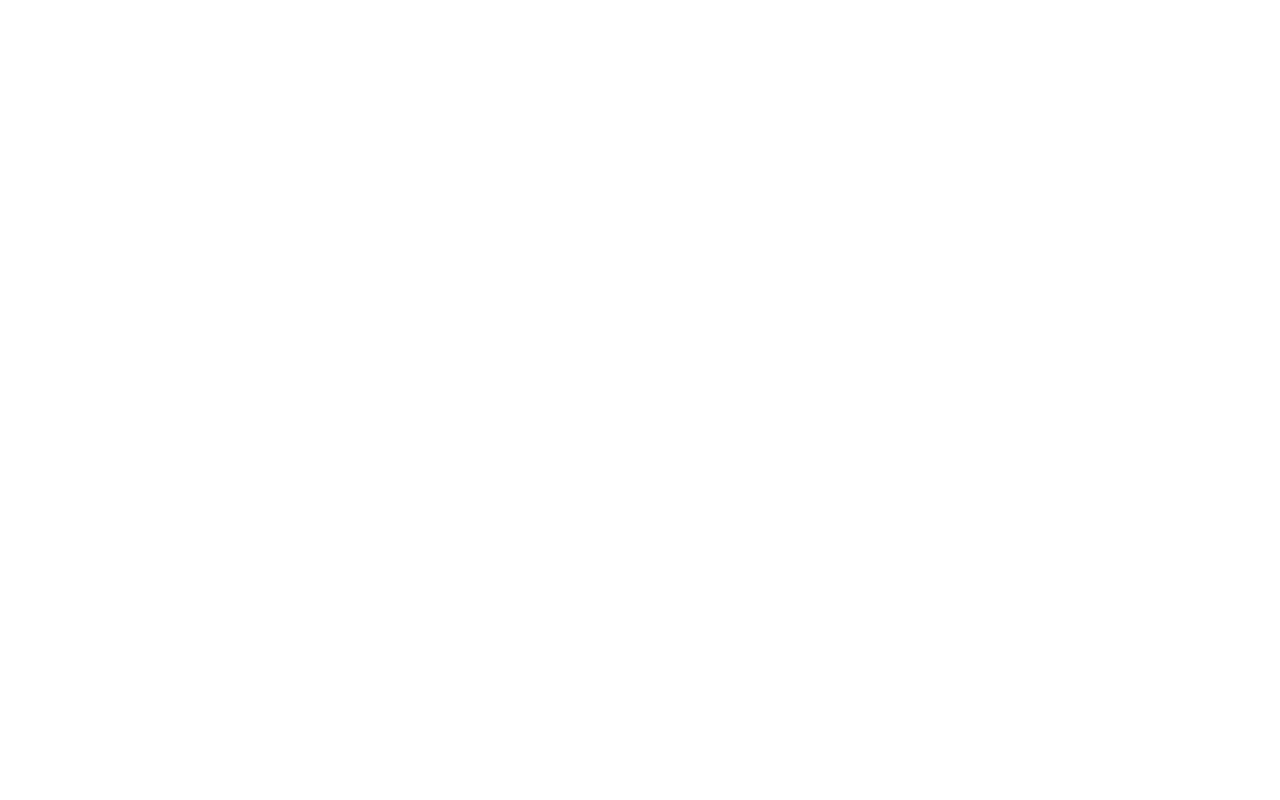
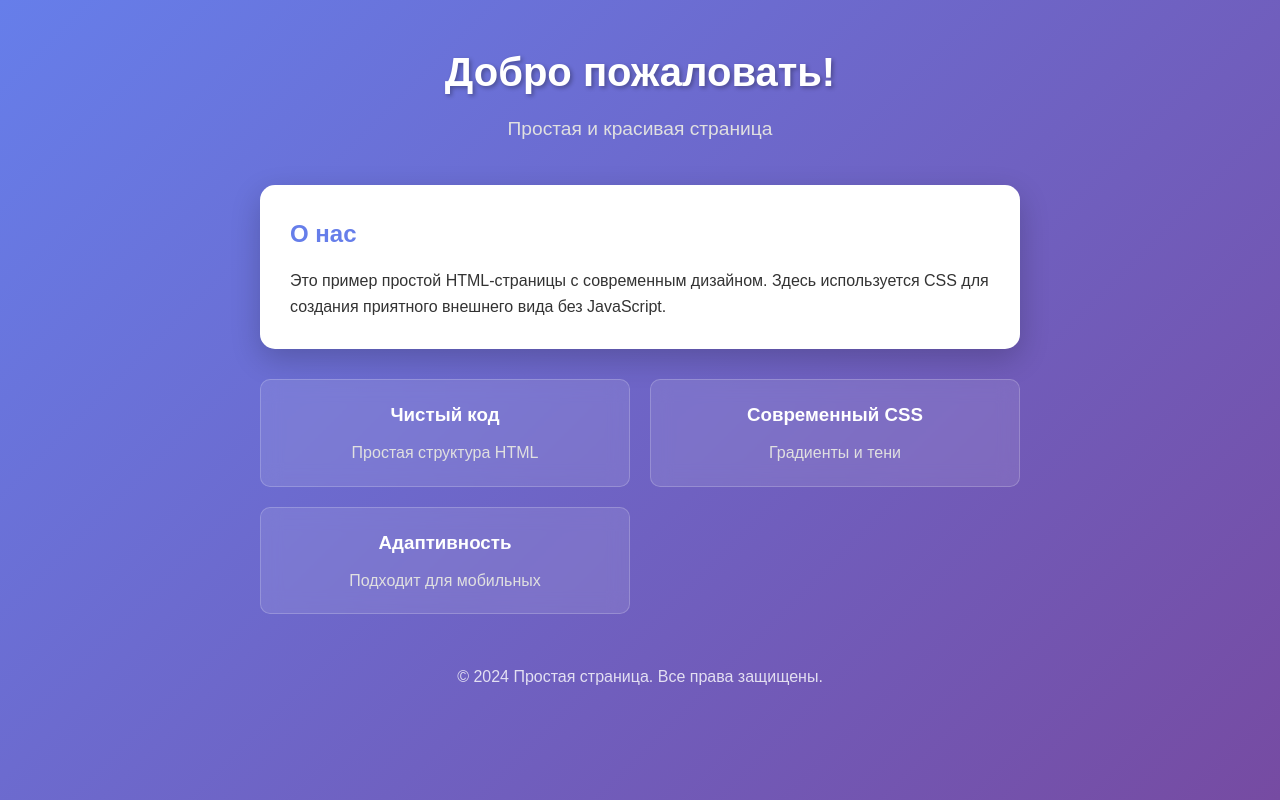
Before and after one commit to Kirillov17/Kirillov17.github.io, a plain HTML site: page index.html in a window 1280 px wide. Drawn offline with Linux system fonts and the light colour scheme.

Commit message:
какая-то страничка

```diff
--- a/index.html
+++ b/index.html
@@ -5,8 +5,130 @@
     <meta http-equiv="X-UA-Compatible" content="IE=edge">
     <meta name="viewport" content="width=device-width, initial-scale=1.0">
     <title>Document</title>
+    <style>
+        * {
+            margin: 0;
+            padding: 0;
+            box-sizing: border-box;
+        }
+
+        body {
+            font-family: Arial, sans-serif;
+            line-height: 1.6;
+            background: linear-gradient(135deg, #667eea 0%, #764ba2 100%);
+            color: #333;
+            min-height: 100vh;
+        }
+
+        .container {
+            max-width: 800px;
+            margin: 0 auto;
+            padding: 40px 20px;
+        }
+
+        header {
+            text-align: center;
+            margin-bottom: 40px;
+        }
+
+        h1 {
+            color: white;
+            font-size: 2.5em;
+            margin-bottom: 10px;
+            text-shadow: 2px 2px 4px rgba(0,0,0,0.3);
+        }
+
+        .subtitle {
+            color: #e0e0e0;
+            font-size: 1.2em;
+        }
+
+        .card {
+            background: white;
+            padding: 30px;
+            border-radius: 15px;
+            box-shadow: 0 10px 30px rgba(0,0,0,0.2);
+            margin-bottom: 30px;
+        }
+
+        .card h2 {
+            color: #667eea;
+            margin-bottom: 15px;
+        }
+
+        .features {
+            display: grid;
+            grid-template-columns: repeat(auto-fit, minmax(250px, 1fr));
+            gap: 20px;
+            margin-top: 30px;
+        }
+
+        .feature {
+            background: rgba(255,255,255,0.1);
+            padding: 20px;
+            border-radius: 10px;
+            text-align: center;
+            backdrop-filter: blur(10px);
+            border: 1px solid rgba(255,255,255,0.2);
+        }
+
+        .feature h3 {
+            color: white;
+            margin-bottom: 10px;
+        }
+
+        .feature p {
+            color: #e0e0e0;
+        }
+
+        footer {
+            text-align: center;
+            margin-top: 50px;
+            color: white;
+            opacity: 0.8;
+        }
+
+        @media (max-width: 600px) {
+            h1 {
+                font-size: 2em;
+            }
+
+            .features {
+                grid-template-columns: 1fr;
+            }
+        }
+    </style>
 </head>
 <body>
+    <div class="container">
+        <header>
+            <h1>Добро пожаловать!</h1>
+            <p class="subtitle">Простая и красивая страница</p>
+        </header>
 
+        <div class="card">
+            <h2>О нас</h2>
+            <p>Это пример простой HTML-страницы с современным дизайном. Здесь используется CSS для создания приятного внешнего вида без JavaScript.</p>
+        </div>
+
+        <div class="features">
+            <div class="feature">
+                <h3>Чистый код</h3>
+                <p>Простая структура HTML</p>
+            </div>
+            <div class="feature">
+                <h3>Современный CSS</h3>
+                <p>Градиенты и тени</p>
+            </div>
+            <div class="feature">
+                <h3>Адаптивность</h3>
+                <p>Подходит для мобильных</p>
+            </div>
+        </div>
+
+        <footer>
+            <p>© 2024 Простая страница. Все права защищены.</p>
+        </footer>
+    </div>
 </body>
 </html>
```
